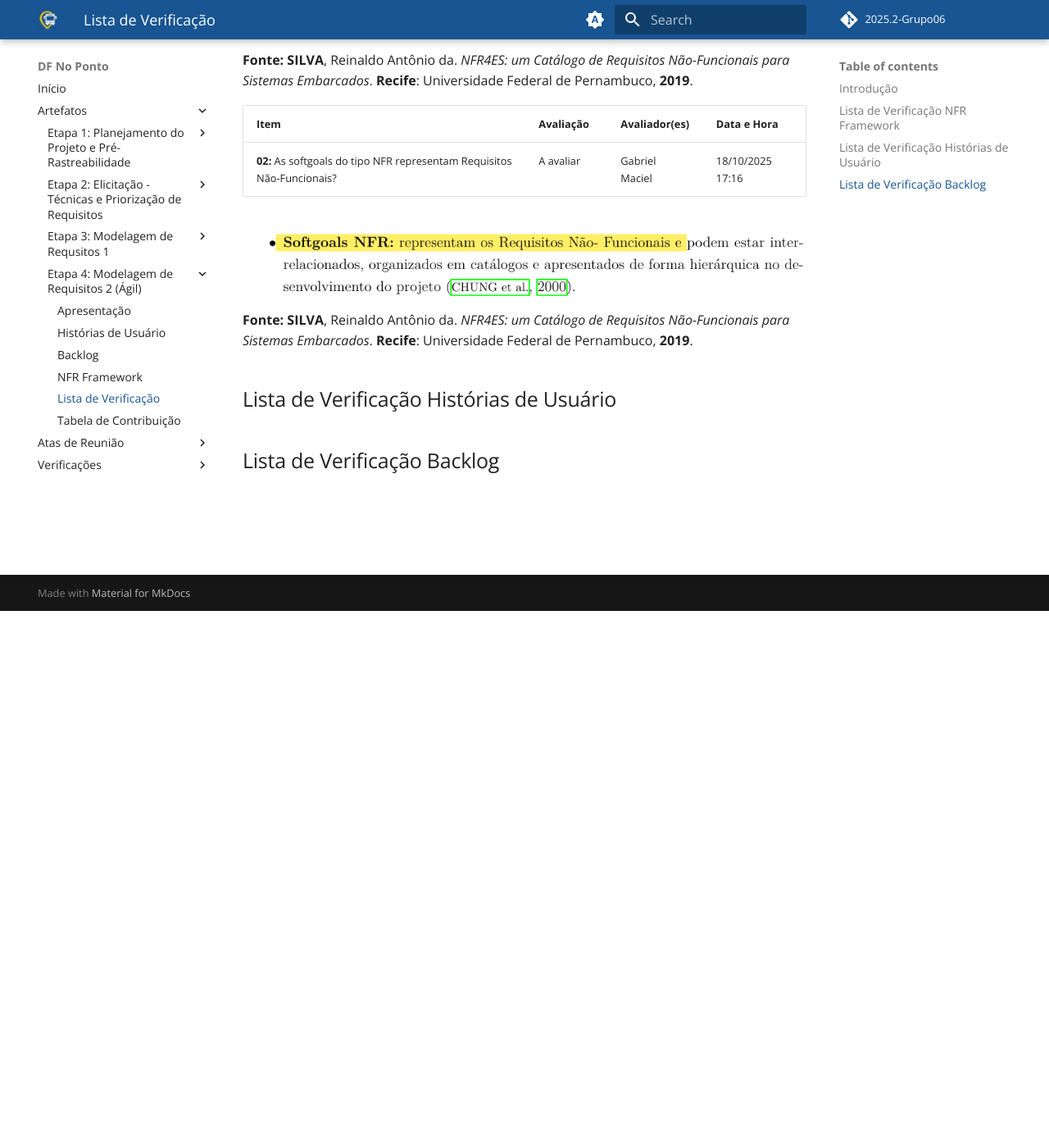
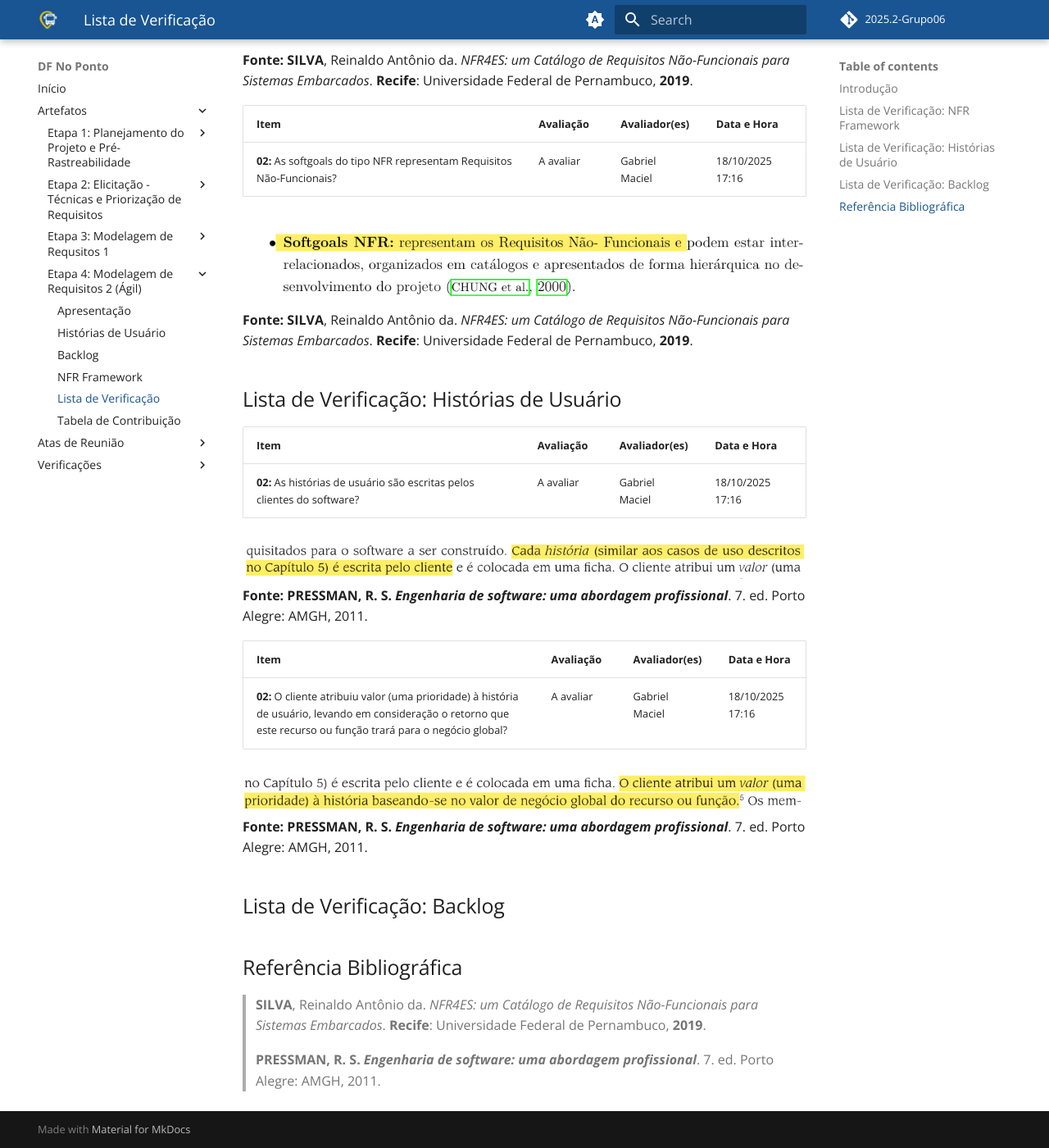
Before and after one commit to Requisitos-de-Software/2025.2-Grupo06, an MkDocs documentation site: the page built from docs/checklist/lista04.md, in a window 1280 px wide and 1400 px high, scrolled down 655 px. Shown: the whole window at 82% size. Built offline with MkDocs 1.6.1 and Material for MkDocs 9.7.7, drawn with Linux system fonts in a browser that asks for light colours; comment, search, counter and statistics services are not loaded; some of the changed text lies outside the part shown.

Commit message:
docs: adiciona dois itens à Lista de Verificação de Histórias de Usuário

```diff
--- a/docs/checklist/lista04.md
+++ b/docs/checklist/lista04.md
@@ -2,20 +2,43 @@
 
 Uma lista de verificação, também conhecida como checklist, é uma ferramenta de organização que serve para reduzir falhas, garantir a consistência e aumentar a eficiência na execução de tarefas.
 
-## Lista de Verificação NFR Framework
+## Lista de Verificação: NFR Framework
 
 | Item | Avaliação | Avaliador(es) | Data e Hora |
 |:-----|:----------|:--------------|:-------------------|
 | **01:** O SIG (Softgoal Interdependency Graph) mostra softgoals, suas interdependências e considerações feitas pela equipe de desenvolvimento? | A avaliar | Gabriel Maciel | 18/10/2025 17:16 |
 
-![](../assets/imagens/checklist_4/print_nfr_1.png) <br> **Fonte:** **SILVA**, Reinaldo Antônio da. *NFR4ES: um Catálogo de Requisitos Não-Funcionais para Sistemas Embarcados*. **Recife**: Universidade Federal de Pernambuco, **2019**.
+![Fonte do Item 1](../assets/imagens/checklist_4/print_nfr_1.png)
+**Fonte:** **SILVA**, Reinaldo Antônio da. *NFR4ES: um Catálogo de Requisitos Não-Funcionais para Sistemas Embarcados*. **Recife**: Universidade Federal de Pernambuco, **2019**.
 
 | Item | Avaliação | Avaliador(es) | Data e Hora |
 |:-----|:----------|:--------------|:-------------------|
 | **02:** As softgoals do tipo NFR representam Requisitos Não-Funcionais? | A avaliar | Gabriel Maciel | 18/10/2025 17:16 |
 
- ![](../assets/imagens/checklist_4/print_nfr_2.png) <br> **Fonte:** **SILVA**, Reinaldo Antônio da. *NFR4ES: um Catálogo de Requisitos Não-Funcionais para Sistemas Embarcados*. **Recife**: Universidade Federal de Pernambuco, **2019**.
+![Fonte do Item 2](../assets/imagens/checklist_4/print_nfr_2.png)
+**Fonte:** **SILVA**, Reinaldo Antônio da. *NFR4ES: um Catálogo de Requisitos Não-Funcionais para Sistemas Embarcados*. **Recife**: Universidade Federal de Pernambuco, **2019**.
 
-## Lista de Verificação Histórias de Usuário
+## Lista de Verificação: Histórias de Usuário
 
-## Lista de Verificação Backlog
+| Item | Avaliação | Avaliador(es) | Data e Hora |
+|:-----|:----------|:--------------|:-------------------|
+| **02:** As histórias de usuário são escritas pelos clientes do software? | A avaliar | Gabriel Maciel | 18/10/2025 17:16 |
+
+![Fonte do Item 1](../assets/imagens/checklist_4/print_historia_1.png)
+**Fonte:** **PRESSMAN, R. S.** ***Engenharia de software: uma abordagem profissional***. 7. ed. Porto Alegre: AMGH, 2011.
+
+| Item | Avaliação | Avaliador(es) | Data e Hora |
+|:-----|:----------|:--------------|:-------------------|
+| **02:** O cliente atribuiu valor (uma prioridade) à história de usuário, levando em consideração o retorno que este recurso ou função trará para o negócio global? | A avaliar | Gabriel Maciel | 18/10/2025 17:16 |
+
+![Fonte do Item 2](../assets/imagens/checklist_4/print_historia_2.png)
+**Fonte:** **PRESSMAN, R. S.** ***Engenharia de software: uma abordagem profissional***. 7. ed. Porto Alegre: AMGH, 2011.
+
+
+## Lista de Verificação: Backlog
+
+## Referência Bibliográfica
+
+> **SILVA**, Reinaldo Antônio da. *NFR4ES: um Catálogo de Requisitos Não-Funcionais para Sistemas Embarcados*. **Recife**: Universidade Federal de Pernambuco, **2019**.
+
+> **PRESSMAN, R. S.** ***Engenharia de software: uma abordagem profissional***. 7. ed. Porto Alegre: AMGH, 2011.
```
Also changed, not shown: docs/assets/imagens/checklist_4/print_historia_1.png (added), docs/assets/imagens/checklist_4/print_historia_2.png (added).
